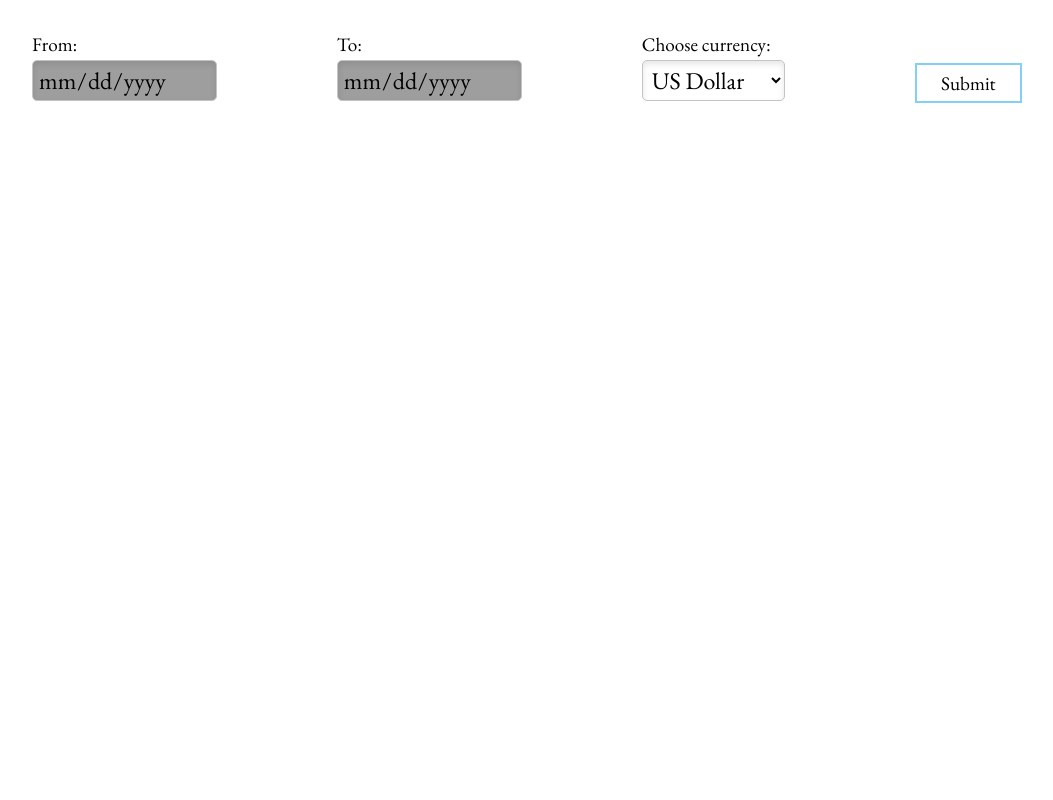
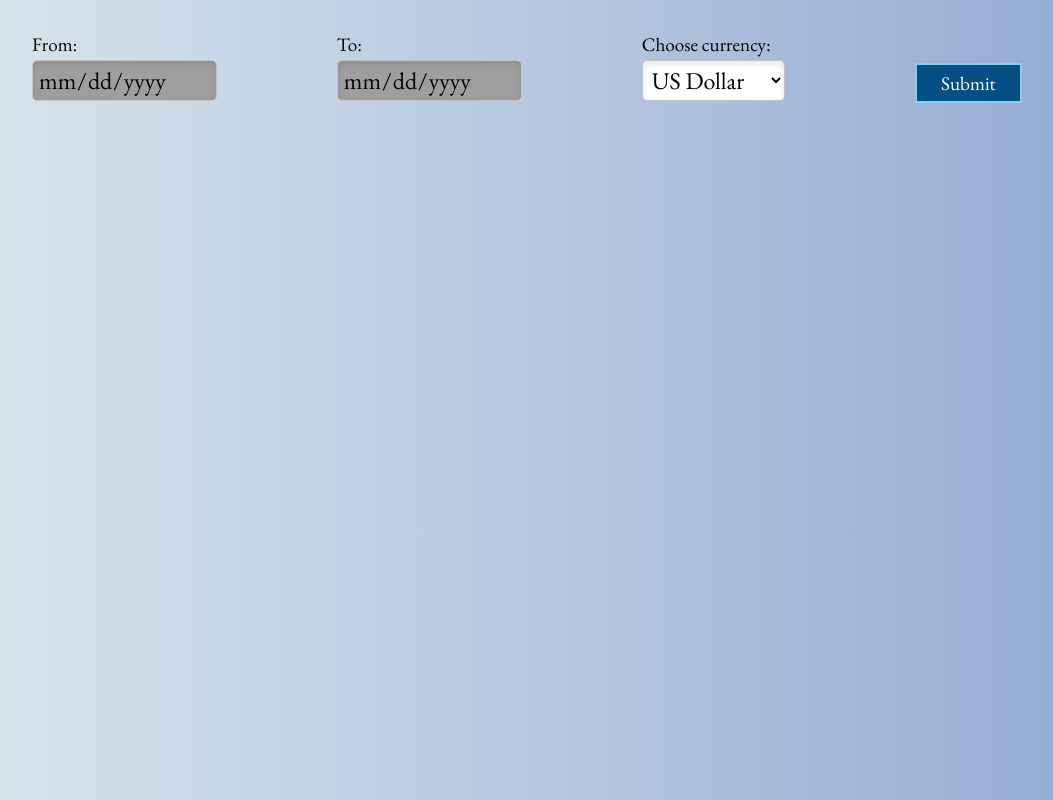
Before and after one commit to marynapatra/marynapatra.github.io, a plain HTML site: page project/index.html in a window 1280 px wide. Shown: the whole page, without its empty margins (130-1183 px from the left). Drawn offline with nearby package versions, Linux system fonts and the light colour scheme; grey boxes are pictures that could not be loaded.

Commit message:
new background-color

```diff
--- a/project/style.css
+++ b/project/style.css
@@ -3,6 +3,10 @@
     padding: 0;
     font-family: 'EB Garamond', serif;
 }
+body{
+    background-image: linear-gradient(to right,#deeaee , #92a8d1);
+}
+
 
 .fx-justify-center {
     justify-content: center;
@@ -76,8 +80,8 @@
 
 #chart-button {
     margin: 0.7rem;
-    background-color: transparent;
-    color: black;
+    background-color: #034f84;
+    color: white;
     font-size: 1.2rem;
 }
 
@@ -101,8 +105,8 @@
     width: 50px;
     height: 50px;
     border-radius: 50%;
-    border: 16px solid #00e0ae;
-    border-top: 16px solid #5b408c;
+    border: 16px solid #c83349;
+    border-top: 16px solid #622569;
     animation: spin 1s infinite;
     display: flex;
 }
```
